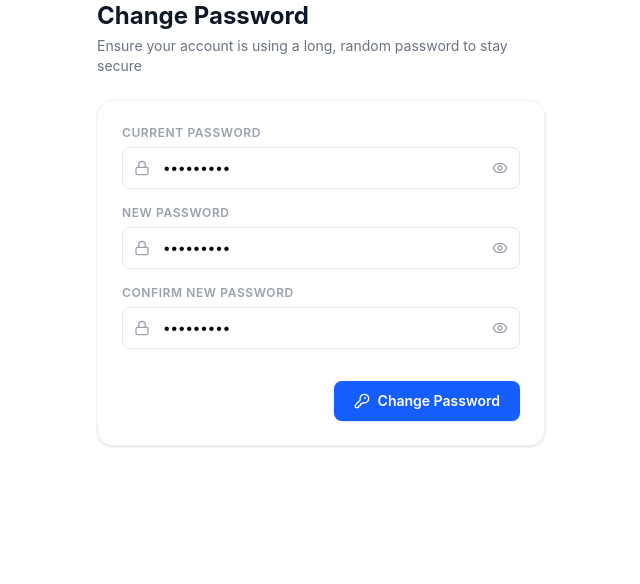
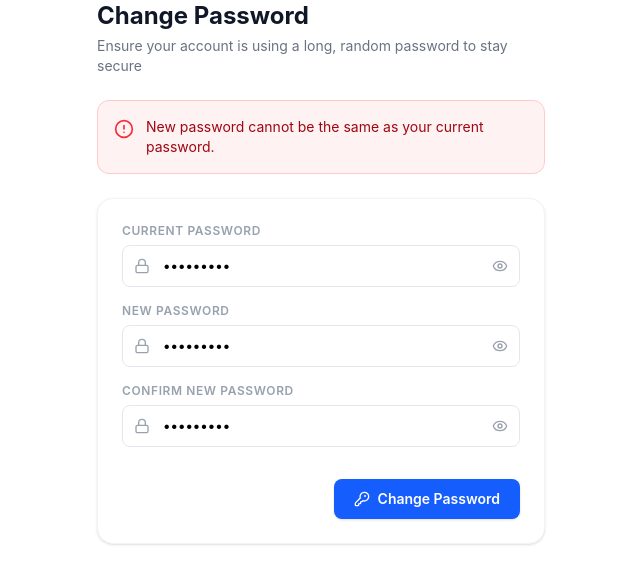
Before and after one commit to acharyadikshanta/trustmart-, a React (Vite) app in the folder trustmart-frontend/: page /Change-password in a window 1280 px wide. Both pictures are taken after typing "Sample123", "Sample123", "Sample123" into the empty fields and a click on the button "Change Password". Shown: the top 584 px of the page, without its empty margins (319-959 px from the left). Built offline with nearby package versions, Linux system fonts and the light colour scheme; no server answers.

Commit message:
Add client-side validation for password change form

```diff
--- a/trustmart-frontend/src/pages/user/ChangePasswordPage.jsx
+++ b/trustmart-frontend/src/pages/user/ChangePasswordPage.jsx
@@ -8,9 +8,40 @@ export default function ChangePasswordPage() {
   const [showCurrent, setShowCurrent] = useState(false);
   const [showNew, setShowNew] = useState(false);
   const [showConfirm, setShowConfirm] = useState(false);
+  const [error, setError] = useState('');
+  const [success, setSuccess] = useState('');
 
   const handleSubmit = (e) => {
     e.preventDefault();
+    setError('');
+    setSuccess('');
+
+    if (!currentPassword) {
+      setError('Please enter your current password.');
+      return;
+    }
+    if (!newPassword) {
+      setError('Please enter a new password.');
+      return;
+    }
+    if (newPassword.length < 4) {
+      setError('New password must be at least 4 characters long.');
+      return;
+    }
+    if (newPassword === currentPassword) {
+      setError('New password cannot be the same as your current password.');
+      return;
+    }
+    if (newPassword !== confirmPassword) {
+      setError('Passwords do not match.');
+      return;
+    }
+
+    // API call पछि थपिनेछ
+    setSuccess('Password changed successfully! (mock)');
+    setCurrentPassword('');
+    setNewPassword('');
+    setConfirmPassword('');
   };
 
   return (
@@ -19,6 +50,20 @@ export default function ChangePasswordPage() {
         <h1 className="text-2xl font-bold text-gray-900">Change Password</h1>
         <p className="text-gray-500 text-sm mt-1">Ensure your account is using a long, random password to stay secure</p>
       </div>
+
+      {success && (
+        <div className="bg-green-50 border border-green-200 rounded-xl p-4 flex items-start gap-3">
+          <CheckCircle className="w-5 h-5 text-green-500 shrink-0 mt-0.5" />
+          <p className="text-sm text-green-800">{success}</p>
+        </div>
+      )}
+      {error && (
+        <div className="bg-red-50 border border-red-200 rounded-xl p-4 flex items-start gap-3">
+          <AlertCircle className="w-5 h-5 text-red-500 shrink-0 mt-0.5" />
+          <p className="text-sm text-red-800">{error}</p>
+        </div>
+      )}
+
       <div className="bg-white rounded-2xl border border-gray-100 shadow-sm p-6">
         <form onSubmit={handleSubmit} className="space-y-4">
           <div>
```
